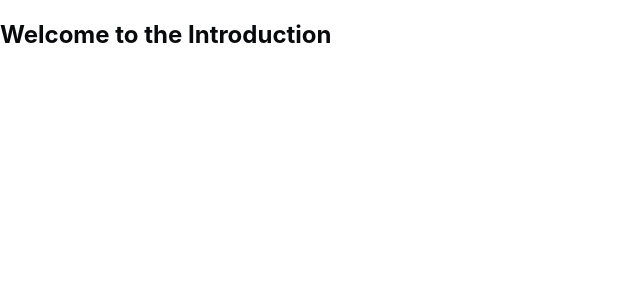
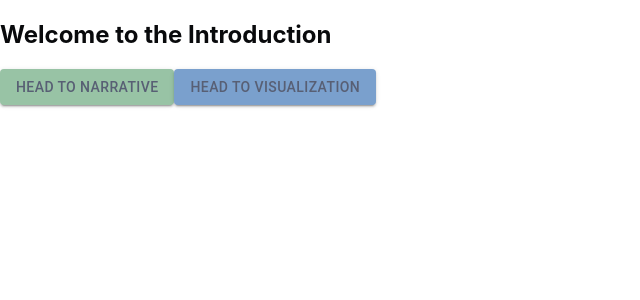
Before and after one commit to 6859-sp21/final-project-passion-for-fashion, a React (Create React App) app: page / in a window 1280 px wide. Shown: the top 300 px of the page, without its empty margins (0-640 px from the left). Built offline with nearby package versions, Linux system fonts and the light colour scheme.

Commit message:
finished all rudimentary navigation between pages

```diff
--- a/src/App.js
+++ b/src/App.js
@@ -1,6 +1,6 @@
 import React, {Component} from 'react';
 
-import logo from './logo.svg';
+// import logo from './logo.svg';
 import states from './constants/states';
 // import './constants/fonts.css';
 import Intro from './Introduction/Intro';
@@ -19,18 +19,25 @@ class App extends Component {
 
   getView(page) {
     if (page === states.introduction) {
-      return <Intro/>;
+      return <Intro
+        updateState = {this.updateState}
+        />;
     } else if (page === states.narrative) {
-      return <Narrative/>;
+      return <Narrative
+        updateState = {this.updateState}
+        />;
     } else {
-      return <Visualization/>; // default value if state transitions ever mess up
+      // default value if state transitions ever mess up
+      return <Visualization
+        updateState = {this.updateState}
+        />;
     }
   }
 
-  updateState(newPageState) {
+  updateState = (newPageState) => {
     this.setState({
       pageState: newPageState
-    });
+    })
   }
 
   render(viewState) {
--- a/src/Introduction/Intro.js
+++ b/src/Introduction/Intro.js
@@ -1,13 +1,39 @@
 import React, {Component} from 'react';
-import colors from './../constants/colors'
+
+import Button from '@material-ui/core/Button';
+import colors from './../constants/colors';
+import states from './../constants/states';
+
 
 class Intro extends Component {
     constructor(props) {
         super(props);
-      }
+    }
+
+    onNarrativeSubmit = () => {
+        this.props.updateState(states.narrative);
+    }
+
+    onVisualizationSubmit = () => {
+        this.props.updateState(states.visualization);
+    }
 
     render() {
-        return (<div><h2 style={{color: colors.black}}>Welcome to the Introduction</h2></div>);
+        return (
+        <div>
+            <h2 style={{color: colors.black}}>Welcome to the Introduction</h2>
+            <Button variant="contained" onClick={this.onNarrativeSubmit} style={{
+            color: colors.medium_grey,
+            size: "small",
+            backgroundColor: colors.soft_green,
+            }}>Head to Narrative</Button>
+            <Button variant="contained" onClick={this.onVisualizationSubmit} style={{
+            color: colors.medium_grey,
+            size: "small",
+            backgroundColor: colors.soft_blue,
+            }}>Head to Visualization</Button>
+        </div>
+        );
     }
 
 }
--- a/src/Narrative/Narrative.js
+++ b/src/Narrative/Narrative.js
@@ -1,5 +1,8 @@
 import React, {Component} from 'react';
-import colors from './../constants/colors'
+
+import Button from '@material-ui/core/Button';
+import colors from './../constants/colors';
+import states from './../constants/states';
 
 class Narrative extends Component {
 
@@ -7,8 +10,21 @@ class Narrative extends Component {
         super(props);
       }
 
+    onSubmit = () => {
+        this.props.updateState(states.visualization);
+    }
+
     render() {
-        return (<div><h2 style={{color: colors.black}}>Welcome to the Narrative</h2></div>);
+        return (
+            <div>
+                <h2 style={{color: colors.black}}>Welcome to the Narrative</h2>
+                <Button variant="contained" onClick={this.onSubmit} style={{
+                color: colors.medium_grey,
+                size: "small",
+                backgroundColor: colors.soft_blue,
+                }}>Head to Visualization</Button>
+            </div>
+        );
     }
 
 }
--- a/src/Visualization/Visualization.js
+++ b/src/Visualization/Visualization.js
@@ -1,10 +1,26 @@
 import React, {Component} from 'react';
-import colors from './../constants/colors'
+
+import Button from '@material-ui/core/Button';
+import colors from './../constants/colors';
+import states from './../constants/states';
 
 class Visualization extends Component {
 
+    onSubmit = () => {
+        this.props.updateState(states.introduction);
+    }
+
     render() {
-        return (<div><h2 style={{color: colors.black}}>Welcome to the Visualization</h2></div>);
+        return (
+            <div>
+                <h2 style={{color: colors.black}}>Welcome to the Visualization</h2>
+                <Button variant="contained" onClick={this.onSubmit} style={{
+                color: colors.medium_grey,
+                size: "small",
+                backgroundColor: colors.soft_yellow,
+                }}>Head to Introduction</Button>
+            </div>
+        );
     }
 
 }
```
